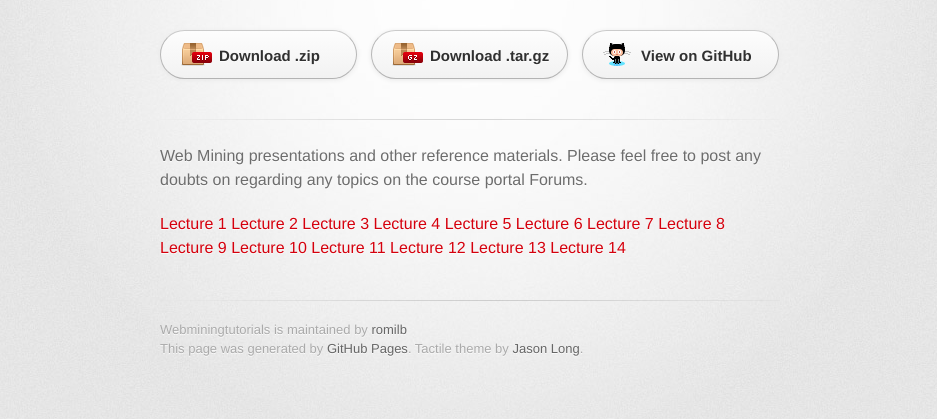
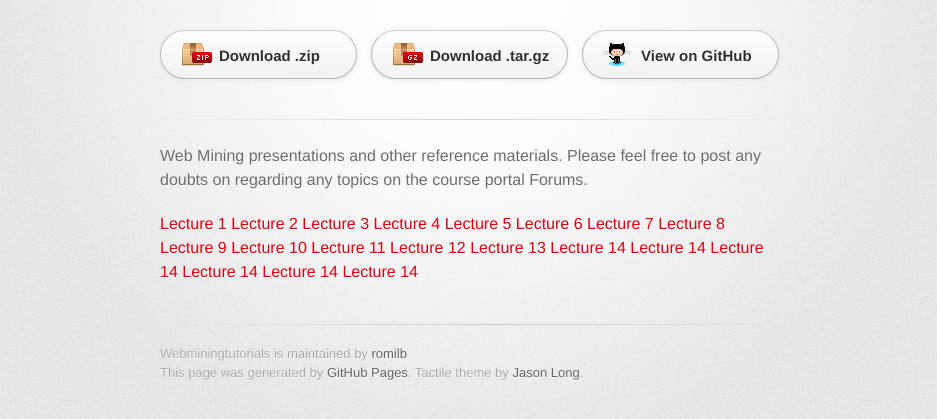
Before and after one commit to ayushidalmia/WebMiningTutorials, a plain HTML site: page index.html in a window 1280 px wide. Shown: the part 127-546 px from the top of the page, without its empty margins (170-1107 px from the left). Drawn offline with Linux system fonts and the light colour scheme; a web font is replaced by a local one.

Commit message:
Update index.html

```diff
--- a/index.html
+++ b/index.html
@@ -46,7 +46,11 @@
           <a href="https://github.com/romilb/WebMiningTutorials/blob/master/Presentations/Lecture%2012.pdf">Lecture 12</a>
           <a href="https://github.com/romilb/WebMiningTutorials/blob/master/Presentations/Lecture%2013.pdf">Lecture 13</a>
           <a href="https://github.com/romilb/WebMiningTutorials/blob/master/Presentations/Lecture%2014.pdf">Lecture 14</a>
-
+          <a href="https://github.com/romilb/WebMiningTutorials/blob/master/Presentations/Lecture%2014.pdf">Lecture 14</a>
+          <a href="https://github.com/romilb/WebMiningTutorials/blob/master/Presentations/Lecture%2014.pdf">Lecture 14</a>
+          <a href="https://github.com/romilb/WebMiningTutorials/blob/master/Presentations/Lecture%2014.pdf">Lecture 14</a>
+          <a href="https://github.com/romilb/WebMiningTutorials/blob/master/Presentations/Lecture%2014.pdf">Lecture 14</a>
+          <a href="https://github.com/romilb/WebMiningTutorials/blob/master/Presentations/Lecture%2014.pdf">Lecture 14</a>
         </section>
 
         <footer>
```
